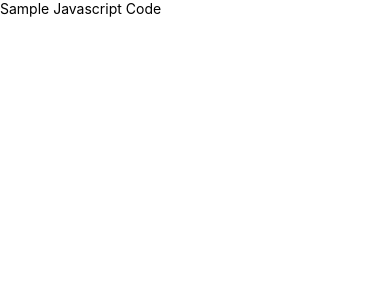
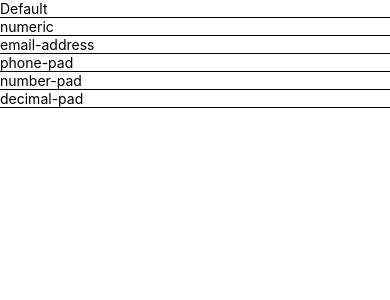
Before and after one commit to haja-kutbudeen/InitApp, a React Native app: screen / in a window 390 px wide. Shown: the top 300 px of the page. Built offline with nearby package versions, Linux system fonts and the light colour scheme.

Commit message:
Keyboard Options

```diff
--- a/App.js
+++ b/App.js
@@ -1,25 +1,17 @@
 import React, { Component } from 'react';
-import { Text } from 'react-native';
+import { TextInput, View } from 'react-native';
 
 export default class myApp extends Component {
   render() {
-    {
-      function sum() {
-        var a = 30,b=75;
-        var c=a+b;
-        alert(c)
-      }
-      function min(){
-        var x = 10;
-        var y = 20;
-        var z = x - y ;
-        alert (z);
-      }
-     sum();
-    }
-
     return (
-      <Text>Sample Javascript Code</Text>
+      <View>
+        <TextInput placeholder="Default" style={{ borderBottomWidth: 1 }} keyboardType={"default"} />
+        <TextInput placeholder="numeric" style={{ borderBottomWidth: 1 }} keyboardType={"numeric"} />
+        <TextInput placeholder="email-address" style={{ borderBottomWidth: 1 }} keyboardType={"email-address"} />
+        <TextInput placeholder="phone-pad" style={{ borderBottomWidth: 1 }} keyboardType={"phone-pad"} />
+        <TextInput placeholder="number-pad" style={{ borderBottomWidth: 1 }} keyboardType={"number-pad"} />
+        <TextInput placeholder="decimal-pad" style={{ borderBottomWidth: 1 }} keyboardType={"decimal-pad"} />
+      </View>
     );
   }
 }
```
